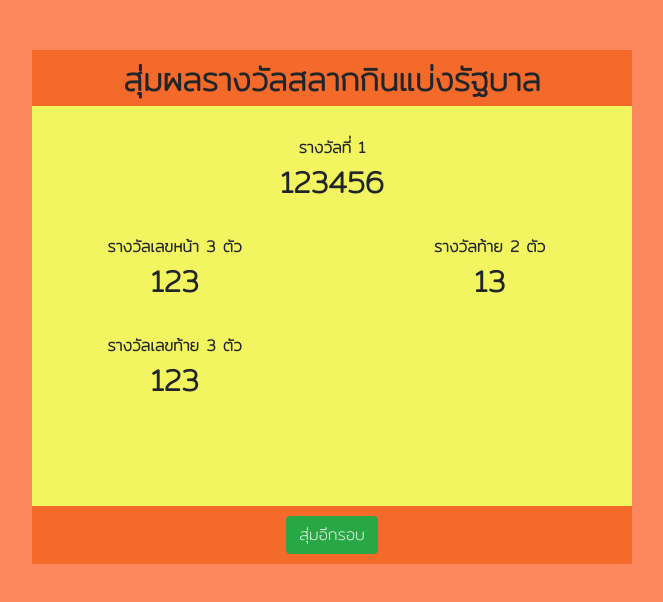
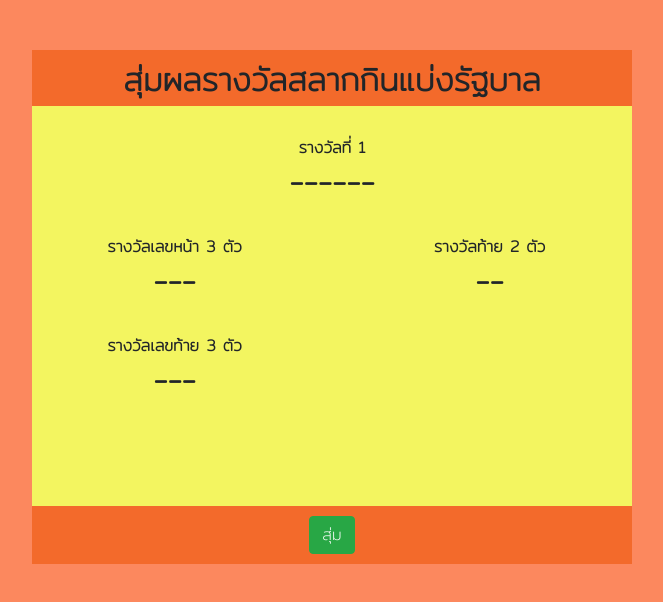
Before and after one commit to temtem57129/webtext, a plain HTML site: page index.html in a window 1280 px wide. Shown: the whole page, without its empty margins (308-971 px from the left). Drawn offline with nearby package versions, Linux system fonts and the light colour scheme.

Commit message:
Update index.html

```diff
--- a/index.html
+++ b/index.html
@@ -45,24 +45,24 @@
         <div style="padding-top:30px ;" class="row">
             <div class="col">
         รางวัลที่ 1<br>
-        <div style="font-size: 30px;" id="num6">123456</div>
+        <div style="font-size: 30px;" id="num6">------</div>
     </div>
         </div>
 
         <div style="padding-top:30px ;" class="row">
             <div class="col">
                 รางวัลเลขหน้า 3 ตัว<br>
-                <div style="font-size: 30px;" id="num3">123</div>
+                <div style="font-size: 30px;" id="num3">---</div>
               </div>
               <div class="col">
                 รางวัลท้าย 2 ตัว<br>
-                <div style="font-size: 30px;" id="num2">13</div>
+                <div style="font-size: 30px;" id="num2">--</div>
               </div>
         </div>
         <div style="padding-top:30px ;" class="row">
             <div class="col align-self-start">
                 รางวัลเลขท้าย 3 ตัว<br>
-                <div style="font-size: 30px;" id="num32">123</div>
+                <div style="font-size: 30px;" id="num32">---</div>
               </div>
               <div class="col">
 
@@ -70,7 +70,7 @@
         </div>
     </div>
     <div style="padding-top: 10px; padding-bottom: 10px;" class="box">
-        <button onclick="changesrc()" type="submit" class="btn btn-success" >สุ่มอีกรอบ</button>
+        <button onclick="changesrc()" type="submit" class="btn btn-success" >สุ่ม</button>
     <script>
         function changesrc(){
             let testx = String(Math.floor(Math.random() * 1000000));
```
